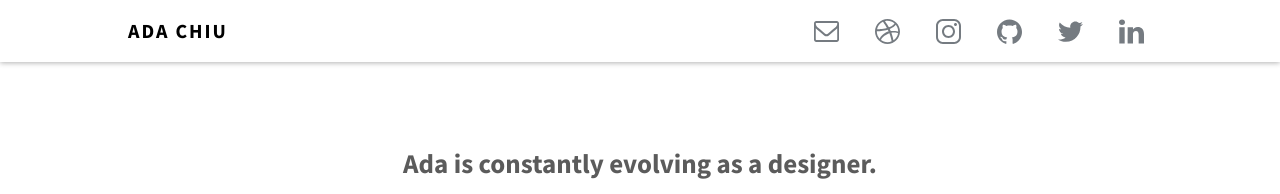
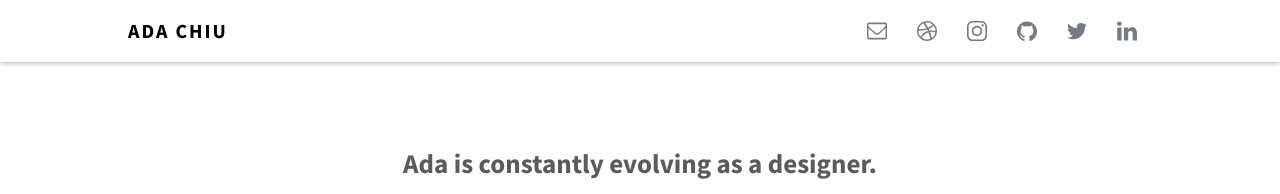
Before and after one commit to adachiu/adachiu.github.io, a Jekyll site: the page built from index.html, in a window 1280 px wide. Shown: the top 194 px of the page. Built offline with Jekyll 4.4.1, drawn with Linux system fonts in a browser that asks for light colours.

Commit message:
size down nav social icons and fix padding issue

```diff
--- a/assets/css/main.css
+++ b/assets/css/main.css
@@ -577,14 +577,11 @@ body {
   /* line 62, 2-home/_header.scss */
   .social .nav-social {
     fill: #757b81;
-    height: 25px;
-    padding: 0 18px;
+    height: 20px;
+    padding: 0 15px;
     stroke: none;
     stroke-width: 1;
-    width: 25px; }
-  /* line 72, 2-home/_header.scss */
-  .social a {
-    padding: 0 10px; }
+    width: 20px; }
   @media only screen and (min-width: 320px) {
     /* line 55, 2-home/_header.scss */
     .social {
@@ -606,31 +603,31 @@ body {
               justify-content: flex-end;
       margin-top: 0; } }
 
-/* line 92, 2-home/_header.scss */
+/* line 88, 2-home/_header.scss */
 .nav-social-idle {
   fill: #757b81; }
 
-/* line 94, 2-home/_header.scss */
+/* line 90, 2-home/_header.scss */
 svg:hover .email {
   fill: #000; }
 
-/* line 98, 2-home/_header.scss */
+/* line 94, 2-home/_header.scss */
 svg:hover .dribbble {
   fill: #ea4c89; }
 
-/* line 102, 2-home/_header.scss */
+/* line 98, 2-home/_header.scss */
 svg:hover .instagram {
   fill: #1b5988; }
 
-/* line 106, 2-home/_header.scss */
+/* line 102, 2-home/_header.scss */
 svg:hover .github {
   fill: #000; }
 
-/* line 110, 2-home/_header.scss */
+/* line 106, 2-home/_header.scss */
 svg:hover .twitter {
   fill: #55acee; }
 
-/* line 114, 2-home/_header.scss */
+/* line 110, 2-home/_header.scss */
 svg:hover .linkedin {
   fill: #0077b5; }
 
```
Also changed, not shown: assets/css/2-home/_header.scss (+3 -7 lines).
